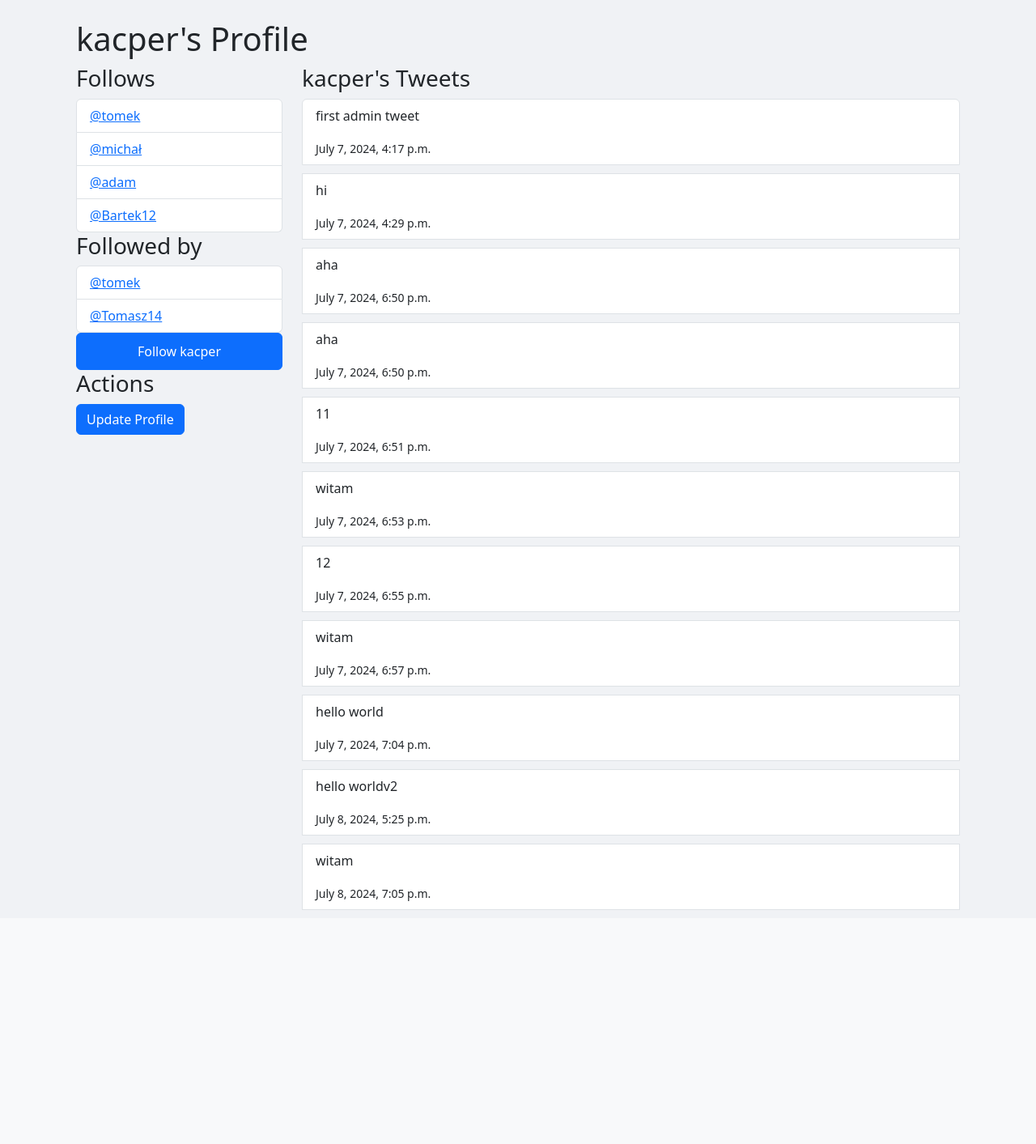
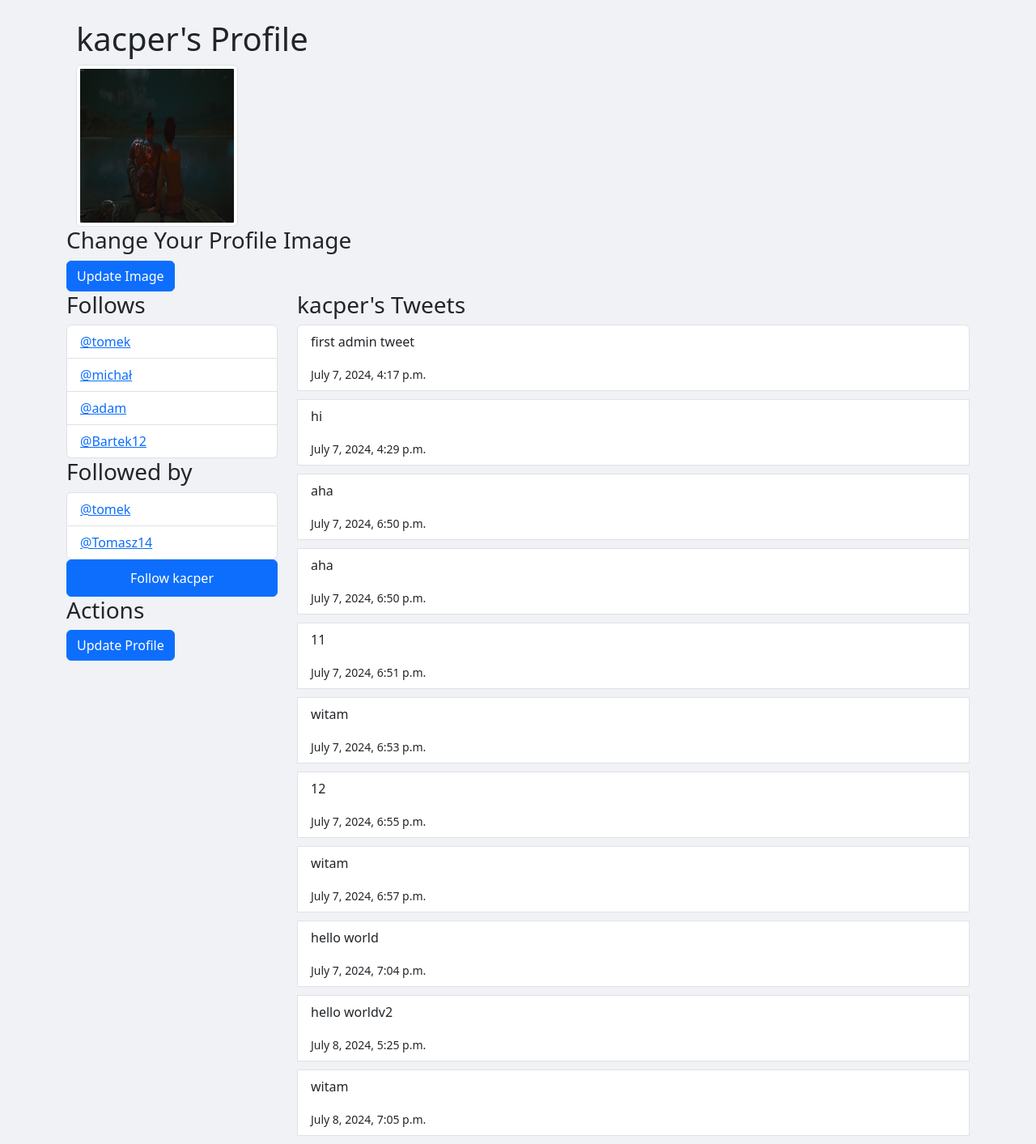
Before and after one commit to Better1337/Twitter-Clone, a Django app: page /profile/1/ in a window 1280 px wide. Shown: the part 56-1469 px from the top of the page at 81% size. Before the commit the page ends 1180 px from the top, so only its background shows below. Run offline with Django 5.2, Linux system fonts and the light colour scheme; a user stored in the database is signed in; data comes from the database, SQL or seed files in the repository; both versions use the stored data as it was after the commit.

Commit message:
Add user profile image update

```diff
--- a/basic/models.py
+++ b/basic/models.py
@@ -14,6 +14,8 @@ class Profile(models.Model):
     user = models.OneToOneField(User, on_delete=models.CASCADE)
     follows = models.ManyToManyField('self', related_name='followed_by', symmetrical=False, blank=True)
     date_modified = models.DateTimeField(User,auto_now=True)
+    profile_image = models.ImageField(upload_to='images/', blank=True, null=True)
+
 
     def __str__(self):
         return self.user.username
--- a/basic/templates/profile.html
+++ b/basic/templates/profile.html
@@ -1,10 +1,26 @@
 {% extends 'layout.html' %}
+{% load static %}
 {% block content %}
 
 {% if profile %}
 
     <div class="container">
         <h1>{{ profile.user.username }}'s Profile</h1>
+        {% if profile.profile_image %}
+        <img src="{{ profile.profile_image.url }}" class="img-thumbnail" style="width: 200px; height: 200px;">
+        {% else %}
+        <img src="{% static 'images/userbasicicon.jpg' %}" class="img-thumbnail" style="width: 200px; height: 200px;">
+        {% endif %}
+    </div>
+    {% if request.user.id == profile.user.id%}
+                <div class="actions-section">
+                    <h3>Change Your Profile Image</h3>
+                        <li class="list-group-item">
+                            <a href="{% url 'update_profile_image' %}" class="btn btn-primary">Update Image</a>
+                        </li>
+                    </ul>
+                </div>
+                {% endif %}
 
         <div class="row">
             <div class="col-md-3">
--- a/basic/templates/profile_list.html
+++ b/basic/templates/profile_list.html
@@ -13,7 +13,11 @@
                     <div class="card h-100">
                         <div class="row g-0">
                             <div class="col-md-4">
-                                <img src="{% static 'images/userbasicicon.jpg' %}" class="img-fluid rounded-start" alt="Icon">
+                                {% if profile.profile_image %}
+                                    <img src="{{ profile.profile_image.url }}" class="img-thumbnail" style="width: 200px; height: 200px;">
+                                {% else %}
+                                    <img src="{% static 'images/userbasicicon.jpg' %}" class="img-thumbnail" style="width: 200px; height: 200px;">
+                                {% endif %}
                             </div>
                             <div class="col-md-8">
                                 <div class="card-body">
--- a/basic/urls.py
+++ b/basic/urls.py
@@ -8,4 +8,5 @@ urlpatterns = [
     path('logout/', views.user_logout, name='logout'),
     path('register/', views.user_register, name='register'),
     path('user_update', views.user_update, name='user_update'),
+    path('update_profile_image', views.update_profile_image, name='update_profile_image'),
 ]
--- a/basic/views.py
+++ b/basic/views.py
@@ -1,12 +1,13 @@
 from django.shortcuts import render
 from .models import Profile, Tweet
 from django.shortcuts import redirect
-from .forms import TweetForm, SignUpForm
+from .forms import TweetForm, SignUpForm, ProfileImageForm
 from django.contrib import messages
 from django.contrib.auth import authenticate, login ,logout
 from django.contrib.auth.forms import UserCreationForm
 from django import forms
 from django.contrib.auth.models import User
+
 def home(request):
     if request.user.is_authenticated:
         form = TweetForm(request.POST or None)
@@ -93,3 +94,16 @@ def user_update(request):
         return render(request, 'user_update.html', {'form': form})
     else:
         return redirect('home')
+
+def update_profile_image(request):
+    if request.user.is_authenticated:
+        profile = request.user.profile
+        form = ProfileImageForm(request.POST or None, request.FILES or None, instance=profile)
+
+        if request.method == 'POST':
+            if form.is_valid():
+                form.save()
+                return redirect('home')
+        return render(request, 'update_profile_image.html', {'form': form})
+    else:
+        return redirect('login')
--- a/twitter/settings.py
+++ b/twitter/settings.py
@@ -11,6 +11,7 @@ https://docs.djangoproject.com/en/5.0/ref/settings/
 """
 
 from pathlib import Path
+import os
 
 # Build paths inside the project like this: BASE_DIR / 'subdir'.
 BASE_DIR = Path(__file__).resolve().parent.parent
@@ -118,6 +119,9 @@ USE_TZ = True
 
 STATIC_URL = 'static/'
 
+MEDIA_URL = 'media/'
+MEDIA_ROOT = os.path.join(BASE_DIR, 'media')
+
 # Default primary key field type
 # https://docs.djangoproject.com/en/5.0/ref/settings/#default-auto-field
 
--- a/twitter/urls.py
+++ b/twitter/urls.py
@@ -1,8 +1,9 @@
-
+from django.conf import settings
+from django.conf.urls.static import static
 from django.contrib import admin
 from django.urls import path, include
 
 urlpatterns = [
     path('admin/', admin.site.urls),
     path('', include('basic.urls')),
-]
+] + static(settings.MEDIA_URL, document_root=settings.MEDIA_ROOT)
```
Also changed, not shown: basic/forms.py (+8 -1 lines), basic/templates/update_profile_image.html (added, +10 -0 lines), basic/migrations/0005_profile_profile_image.py (added), db.sqlite3, media/images/05783805d6a3b9d909c1a1a469c1785d93f56627_full.jpg (added), media/images/167761996_3836886926393493_1349419485899656547_n.jpg (added), media/images/8cf6515049226fed1af8c8c35eb07561.jpg (added), media/images/V.png (added), media/images/interstellar-space-wallpaper-19201080.jpg (added).
